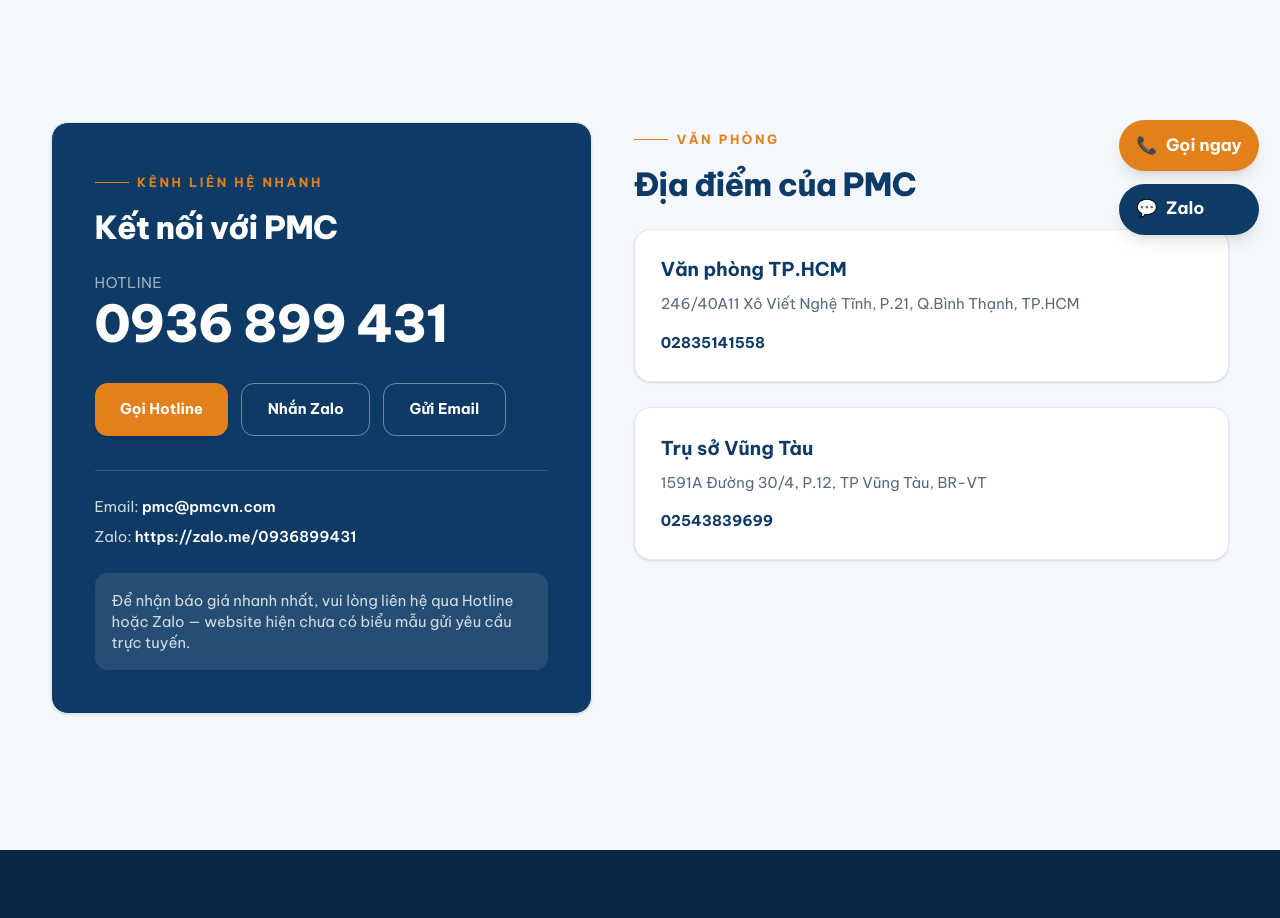
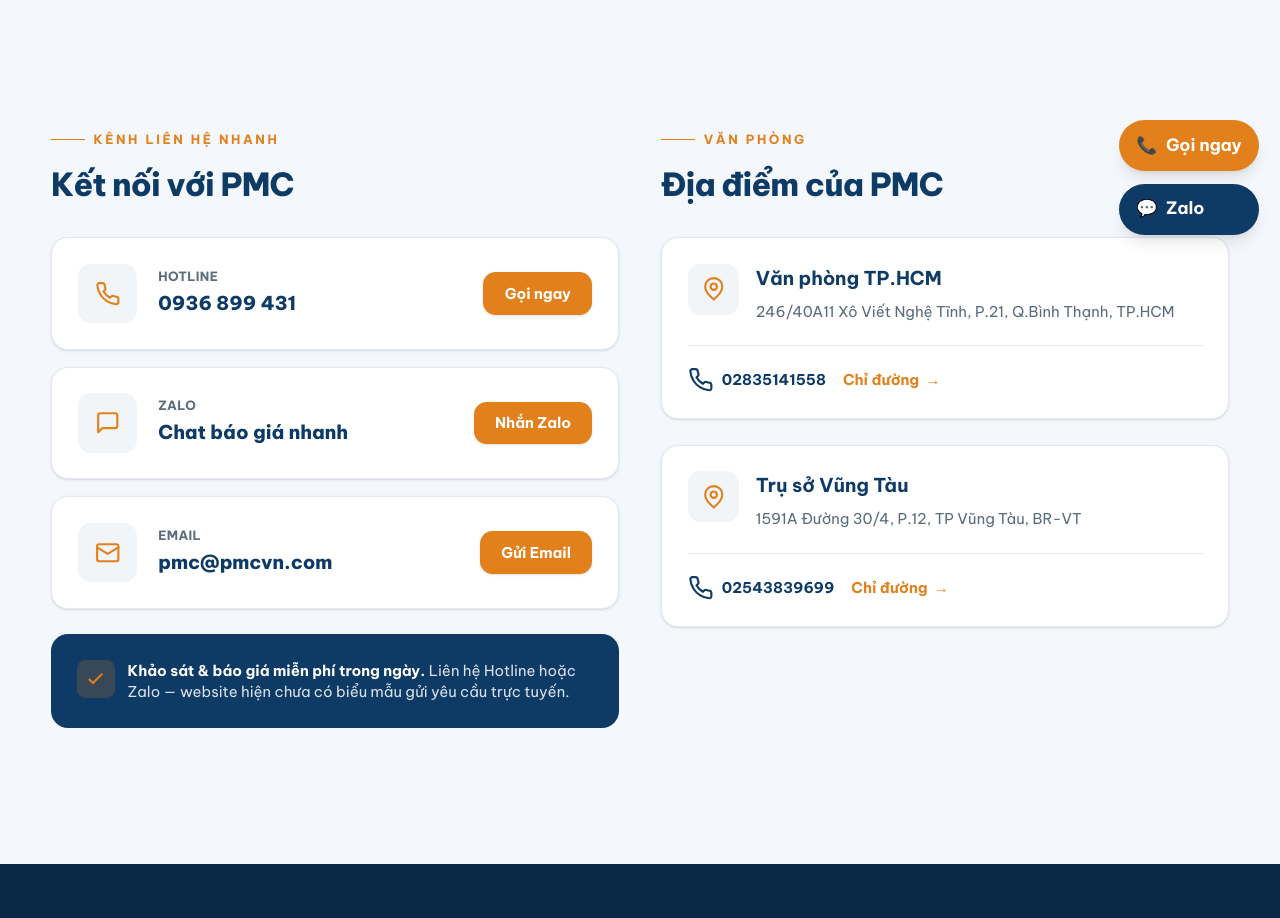
Before and after one commit to JiLee6902/mayphatdien, a Next.js app: page /lien-he in a window 1280 px wide. Shown: the part 540-1458 px from the top of the page. Built offline with nearby package versions, Linux system fonts and the light colour scheme.

Commit message:
style: premium contact, about, projects, and news pages
Co-Authored-By: Claude Opus 4.8 (1M context) <noreply@anthropic.com>

```diff
--- a/src/app/lien-he/page.tsx
+++ b/src/app/lien-he/page.tsx
@@ -1,6 +1,6 @@
 import type { Metadata } from 'next';
+import type { ReactNode } from 'react';
 import { PageHeader } from '@/components/PageHeader';
-import { Button } from '@/components/ui/Button';
 import { site, telHref } from '@/config/site';
 
 export const metadata: Metadata = {
@@ -15,7 +15,76 @@ function formatPhone(phone: string): string {
   return d;
 }
 
+function mapsHref(address: string): string {
+  return `https://www.google.com/maps/search/?api=1&query=${encodeURIComponent(address)}`;
+}
+
+function PhoneIcon() {
+  return (
+    <svg aria-hidden viewBox="0 0 24 24" className="h-6 w-6" fill="none" stroke="currentColor" strokeWidth="2">
+      <path d="M22 16.9v3a2 2 0 0 1-2.2 2 19.8 19.8 0 0 1-8.6-3 19.5 19.5 0 0 1-6-6 19.8 19.8 0 0 1-3-8.7A2 2 0 0 1 4.1 2h3a2 2 0 0 1 2 1.7c.1 1 .4 1.9.7 2.8a2 2 0 0 1-.5 2.1L8.1 9.8a16 16 0 0 0 6 6l1.2-1.2a2 2 0 0 1 2.1-.5c.9.3 1.8.6 2.8.7a2 2 0 0 1 1.7 2z" />
+    </svg>
+  );
+}
+function ChatIcon() {
+  return (
+    <svg aria-hidden viewBox="0 0 24 24" className="h-6 w-6" fill="none" stroke="currentColor" strokeWidth="2" strokeLinecap="round" strokeLinejoin="round">
+      <path d="M21 15a2 2 0 0 1-2 2H7l-4 4V5a2 2 0 0 1 2-2h14a2 2 0 0 1 2 2z" />
+    </svg>
+  );
+}
+function MailIcon() {
+  return (
+    <svg aria-hidden viewBox="0 0 24 24" className="h-6 w-6" fill="none" stroke="currentColor" strokeWidth="2" strokeLinecap="round" strokeLinejoin="round">
+      <rect x="2" y="4" width="20" height="16" rx="2" />
+      <path d="m22 7-10 6L2 7" />
+    </svg>
+  );
+}
+function PinIcon() {
+  return (
+    <svg aria-hidden viewBox="0 0 24 24" className="h-6 w-6" fill="none" stroke="currentColor" strokeWidth="2" strokeLinecap="round" strokeLinejoin="round">
+      <path d="M20 10c0 6-8 12-8 12s-8-6-8-12a8 8 0 0 1 16 0z" />
+      <circle cx="12" cy="10" r="3" />
+    </svg>
+  );
+}
+
+type Method = {
+  icon: ReactNode;
+  label: string;
+  value: string;
+  href: string;
+  cta: string;
+  external?: boolean;
+};
+
 export default function LienHePage() {
+  const methods: Method[] = [
+    {
+      icon: <PhoneIcon />,
+      label: 'Hotline',
+      value: formatPhone(site.hotline),
+      href: telHref(site.hotline),
+      cta: 'Gọi ngay',
+    },
+    {
+      icon: <ChatIcon />,
+      label: 'Zalo',
+      value: 'Chat báo giá nhanh',
+      href: site.zaloUrl,
+      cta: 'Nhắn Zalo',
+      external: true,
+    },
+    {
+      icon: <MailIcon />,
+      label: 'Email',
+      value: site.email,
+      href: `mailto:${site.email}`,
+      cta: 'Gửi Email',
+    },
+  ];
+
   return (
     <>
       <PageHeader
@@ -26,58 +95,56 @@ export default function LienHePage() {
       />
 
       <section className="mx-auto max-w-[1280px] px-8 py-24 md:py-32 lg:px-12">
-        <div className="grid gap-10 lg:grid-cols-[1fr_1.1fr]">
-          {/* Left: primary contact block */}
-          <div className="rounded-2xl border border-line bg-navy p-8 text-white shadow-sm md:p-10">
+        <div className="grid gap-10 lg:grid-cols-2">
+          {/* Left: contact methods */}
+          <div>
             <p className="inline-flex items-center gap-2 text-xs font-bold uppercase tracking-[0.2em] text-accent">
               <span className="h-px w-8 bg-accent" />
               Kênh liên hệ nhanh
             </p>
-            <h2 className="mt-4 text-2xl font-extrabold tracking-tight md:text-3xl">
+            <h2 className="mt-4 text-2xl font-extrabold tracking-tight text-navy md:text-3xl">
               Kết nối với PMC
             </h2>
 
-            <div className="mt-6">
-              <p className="text-sm uppercase tracking-wide text-white/60">Hotline</p>
+            <div className="mt-8 space-y-4">
+              {methods.map((m) => (
+                <div
+                  key={m.label}
+                  className="flex items-center gap-5 rounded-2xl border border-line bg-white p-6 shadow-sm transition duration-300 hover:-translate-y-1 hover:shadow-[0_20px_50px_-15px_rgba(14,58,102,0.25)]"
+                >
+                  <span className="flex h-14 w-14 flex-none items-center justify-center rounded-xl bg-navy/5 text-accent">
+                    {m.icon}
+                  </span>
+                  <div className="min-w-0 flex-1">
+                    <p className="text-xs font-bold uppercase tracking-wide text-muted">{m.label}</p>
                     <a
-                href={telHref(site.hotline)}
-                className="mt-1 block text-4xl font-extrabold tracking-tight text-white transition-colors hover:text-accent md:text-5xl"
+                      href={m.href}
+                      className="mt-1 block truncate text-lg font-extrabold text-navy transition-colors hover:text-accent"
                     >
-                {formatPhone(site.hotline)}
+                      {m.value}
                     </a>
                   </div>
-
-            <div className="mt-8 flex flex-col gap-3 sm:flex-row">
-              <Button href={telHref(site.hotline)} variant="accent">
-                Gọi Hotline
-              </Button>
-              <Button href={site.zaloUrl} variant="outline-light">
-                Nhắn Zalo
-              </Button>
-              <Button href={`mailto:${site.email}`} variant="outline-light">
-                Gửi Email
-              </Button>
+                  <a
+                    href={m.href}
+                    className="inline-flex flex-none items-center rounded-xl bg-accent px-5 py-2.5 text-sm font-bold text-white shadow-sm transition hover:bg-accent-dark"
+                  >
+                    {m.cta}
+                  </a>
+                </div>
+              ))}
             </div>
 
-            <div className="mt-8 space-y-2 border-t border-white/15 pt-6 text-sm text-white/80">
+            <div className="mt-6 flex items-start gap-3 rounded-2xl bg-navy p-6 text-sm text-white/85">
+              <span className="flex h-9 w-9 flex-none items-center justify-center rounded-lg bg-accent/20 text-accent">
+                <svg aria-hidden viewBox="0 0 24 24" className="h-5 w-5" fill="none" stroke="currentColor" strokeWidth="2.2">
+                  <path d="m5 13 4 4L19 7" strokeLinecap="round" strokeLinejoin="round" />
+                </svg>
+              </span>
               <p>
-                Email:{' '}
-                <a href={`mailto:${site.email}`} className="font-semibold text-white hover:text-accent">
-                  {site.email}
-                </a>
-              </p>
-              <p>
-                Zalo:{' '}
-                <a href={site.zaloUrl} className="font-semibold text-white hover:text-accent">
-                  {site.zaloUrl}
-                </a>
+                <span className="font-bold text-white">Khảo sát &amp; báo giá miễn phí trong ngày.</span>{' '}
+                Liên hệ Hotline hoặc Zalo — website hiện chưa có biểu mẫu gửi yêu cầu trực tuyến.
               </p>
             </div>
-
-            <p className="mt-6 rounded-xl bg-white/10 p-4 text-sm text-white/80">
-              Để nhận báo giá nhanh nhất, vui lòng liên hệ qua Hotline hoặc Zalo — website
-              hiện chưa có biểu mẫu gửi yêu cầu trực tuyến.
-            </p>
           </div>
 
           {/* Right: locations */}
@@ -90,20 +157,39 @@ export default function LienHePage() {
               Địa điểm của PMC
             </h2>
 
-            <div className="mt-6 grid gap-6 sm:grid-cols-2 lg:grid-cols-1">
+            <div className="mt-8 space-y-6">
               {site.locations.map((loc) => (
                 <div
                   key={loc.name}
                   className="rounded-2xl border border-line bg-white p-6 shadow-sm transition duration-300 hover:-translate-y-1 hover:shadow-[0_20px_50px_-15px_rgba(14,58,102,0.25)]"
                 >
+                  <div className="flex items-start gap-4">
+                    <span className="flex h-12 w-12 flex-none items-center justify-center rounded-xl bg-navy/5 text-accent">
+                      <PinIcon />
+                    </span>
+                    <div>
                       <h3 className="text-lg font-bold text-navy">{loc.name}</h3>
-                  <p className="mt-2 text-sm text-muted">{loc.address}</p>
+                      <p className="mt-1.5 text-sm leading-relaxed text-muted">{loc.address}</p>
+                    </div>
+                  </div>
+                  <div className="mt-5 flex flex-wrap items-center gap-4 border-t border-line pt-5">
                     <a
                       href={telHref(loc.phone)}
-                    className="mt-4 inline-flex items-center gap-2 text-sm font-bold text-navy transition-colors hover:text-accent"
+                      className="inline-flex items-center gap-2 text-sm font-bold text-navy transition-colors hover:text-accent"
                     >
+                      <PhoneIcon />
                       {formatPhone(loc.phone)}
                     </a>
+                    <a
+                      href={mapsHref(loc.address)}
+                      target="_blank"
+                      rel="noopener noreferrer"
+                      className="inline-flex items-center gap-1.5 text-sm font-bold text-accent hover:underline"
+                    >
+                      Chỉ đường
+                      <span aria-hidden>→</span>
+                    </a>
+                  </div>
                 </div>
               ))}
             </div>
--- a/src/app/tin-tuc/page.tsx
+++ b/src/app/tin-tuc/page.tsx
@@ -74,21 +74,29 @@ export default function TinTucPage() {
           {articles.map((a) => (
             <article
               key={a.title}
-              className="overflow-hidden rounded-2xl border border-line bg-white shadow-sm transition duration-300 hover:-translate-y-1 hover:shadow-[0_20px_50px_-15px_rgba(14,58,102,0.25)]"
+              className="group flex flex-col overflow-hidden rounded-2xl border border-line bg-white shadow-sm transition duration-300 hover:-translate-y-1 hover:shadow-[0_20px_50px_-15px_rgba(14,58,102,0.25)]"
             >
+              <div className="relative h-52 overflow-hidden bg-navy-dark">
                 {/* eslint-disable-next-line @next/next/no-img-element */}
                 <img
                   src={a.image}
                   alt={a.title}
-                className="h-52 w-full object-cover"
+                  className="h-full w-full object-cover transition duration-500 group-hover:scale-105"
                   loading="lazy"
                 />
-              <div className="p-6">
-                <time className="text-xs font-semibold uppercase tracking-wide text-accent">
+                <time className="absolute left-3 top-3 inline-flex items-center rounded-full bg-white/95 px-3 py-1 text-xs font-bold text-navy shadow">
                   {a.date}
                 </time>
-                <h2 className="mt-2 text-lg font-bold leading-snug text-navy">{a.title}</h2>
-                <p className="mt-2 text-sm text-muted">{a.excerpt}</p>
+              </div>
+              <div className="flex flex-1 flex-col p-6">
+                <h3 className="text-lg font-bold leading-snug text-navy transition-colors group-hover:text-accent">
+                  {a.title}
+                </h3>
+                <p className="mt-2 text-sm leading-relaxed text-muted">{a.excerpt}</p>
+                <span className="mt-5 inline-flex items-center gap-1.5 font-bold text-accent">
+                  Đọc thêm
+                  <span aria-hidden className="transition group-hover:translate-x-1">→</span>
+                </span>
               </div>
             </article>
           ))}
```
Also changed, not shown: src/app/du-an/page.tsx (+13 -6 lines), src/app/gioi-thieu/page.tsx (+75 -9 lines). Lines whose indentation alone changed are shown as unchanged.
